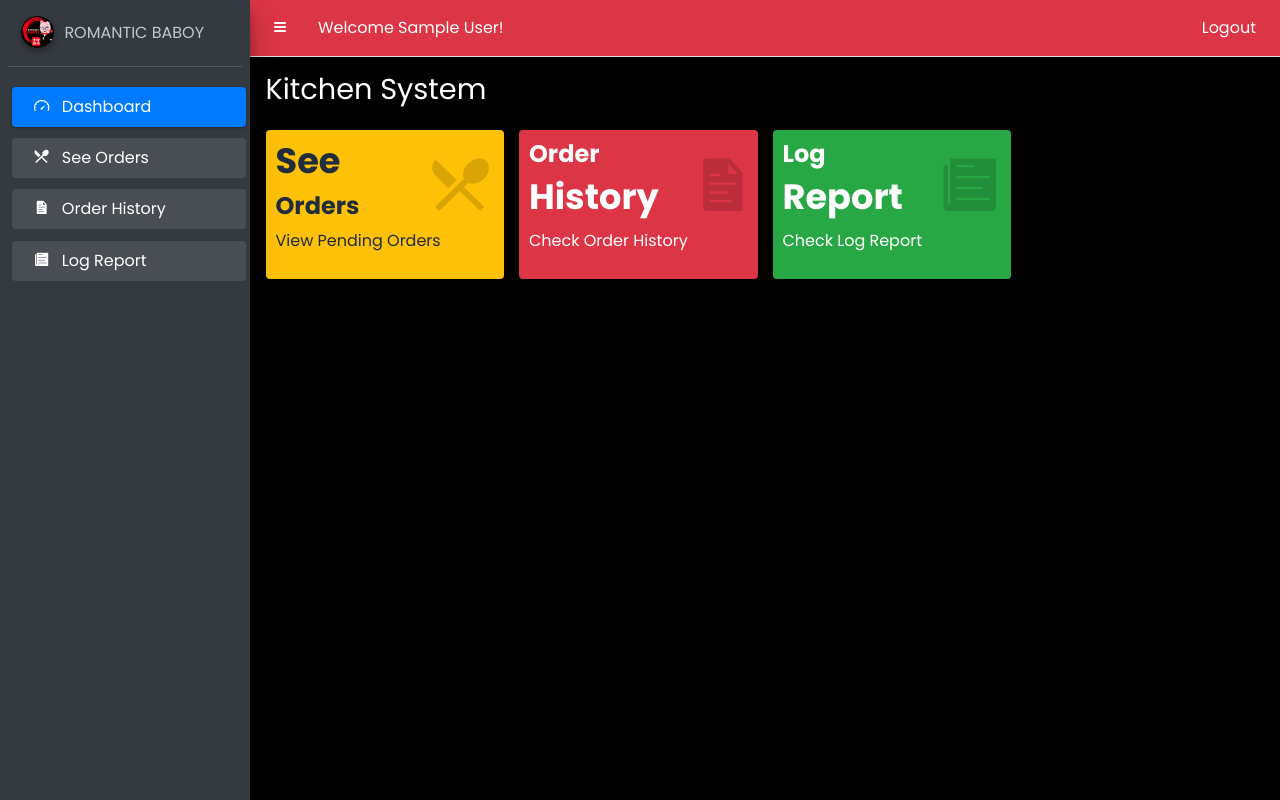
After one commit to ErwinDevotante/rombab, a PHP site: page /rb-kitchen/kitchen-index.php in a window 1280 px wide. The commit adds this page. Run offline with PHP 8.4, Linux system fonts and the light colour scheme; the visitor is signed in with stand-in values (Sample User, id 1); tables that the repository leaves empty or names only in its code hold one stand-in row (values such as "Sample post"); some libraries are stand-ins or nearby versions.

Commit message:
kitchen and cart

```diff
--- a/index.php
+++ b/index.php
@@ -26,7 +26,7 @@ if(isset($_POST["submit"])){
       }
       else if($roles == 3){ //kitchen
         echo '<script type="text/javascript">';
-        echo 'alert("Log-in Sucessfully!");'; echo 'window.location.href = "rb-kitchen/kitchen.php";';
+        echo 'alert("Log-in Sucessfully!");'; echo 'window.location.href = "rb-kitchen/kitchen-index.php";';
         echo '</script>';
       }
       else if($roles == 4){ //table
--- a/rb-admin/manage-appointment.php
+++ b/rb-admin/manage-appointment.php
@@ -75,6 +75,7 @@ include '../conn.php';
                                                             ON users.user_id=appointment.table_id
                                                             WHERE users.user_role = '4'
                                                             ORDER BY users.user_id ASC");
+                    if(mysqli_num_rows($result_tb) > 0){
                     while ($row = mysqli_fetch_array($result_tb)) { ?>
                         <tr>
                             <td> <?php echo $row['name'];
@@ -120,7 +121,7 @@ include '../conn.php';
                             <td class="text-center"><a href="activate-table-edit.php?id=<?php echo $row["user_id"]; ?>&session=0" name="not-available-tbl" type="submit" class="btn btn-warning" >Not Available</a></td>
                         </tr>
                     <?php
-                    }
+                    } }
                     ?>
                 </tbody>
         </table>
--- a/rb-admin/side-bar.php
+++ b/rb-admin/side-bar.php
@@ -1,6 +1,5 @@
 <aside class="main-sidebar sidebar-dark-primary elevation-4">
     <!-- Brand Logo -->
-
 
     <!-- Sidebar -->
     <div class="sidebar">
@@ -10,7 +9,7 @@
           <img src="http://localhost:3000/assets/rombab-logo.png" class="img-circle elevation-2" alt="User Image">
         </div>
         <div class="info">
-          <a href="#" class="d-block">ROMANTIC BABOY</a>
+          <a href="http://localhost:3000/rb-admin/admin-index.php" class="d-block">ROMANTIC BABOY</a>
         </div>
       </div>
 
--- /dev/null
+++ b/rb-kitchen/kitchen-index.php
@@ -0,0 +1,115 @@
+<?php
+$a = 1;
+session_start();
+include '../conn.php';
+  $id = $_SESSION['user_id'];
+	$result = mysqli_query($connection, "SELECT * FROM users where user_id = '$id'");
+	$row = mysqli_fetch_array($result);
+
+?>
+<!DOCTYPE html>
+<html lang="en">
+<head>
+    <meta charset="UTF-8">
+    <meta http-equiv="X-UA-Compatible" content="IE=edge">
+    <meta name="viewport" content="width=device-width, initial-scale=1.0">
+    <title>Romantic Baboy | Kitchen</title>
+    <!--Google Fonts-->
+    <link rel="preconnect" href="https://fonts.googleapis.com">
+    <link rel="preconnect" href="https://fonts.gstatic.com" crossorigin>
+    <link href="https://fonts.googleapis.com/css2?family=Poppins:wght@400;700&display=swap" rel="stylesheet">
+    <!--Icon-->
+    <link rel="icon" type="image/x-icon" href="../../assets/rombab-logo.png">
+    <!-- Ionicons -->
+    <link rel="stylesheet" href="https://code.ionicframework.com/ionicons/2.0.1/css/ionicons.min.css">
+    <!-- Bootstrap -->
+    <link rel="stylesheet" href="../../node_modules/bootstrap/dist/css/bootstrap.min.css">
+    <!-- Theme Style -->
+    <link rel="stylesheet" href="../../style.css">
+    <link rel="stylesheet" href="../../node_modules/admin-lte/css/adminlte.min.css">
+    <!-- overlayScrollbars -->
+    <link rel="stylesheet" href="../../node_modules/overlayScrollbars/css/OverlayScrollbars.min.css">
+    <!-- JQuery -->
+    <script src="../../node_modules/jquery/dist/jquery.min.js"></script>
+    <!-- Bootstrap -->
+    <script src="../../node_modules/bootstrap/dist/js/bootstrap.bundle.min.js"></script>
+    <!-- overlayScrollbars -->
+    <script src="../../node_modules/overlayScrollbars/js/jquery.overlayScrollbars.min.js"></script>
+    <!-- AdminLTE App -->
+    <script src="../../node_modules/admin-lte/js/adminlte.js"></script>
+</head>
+<body class="hold-transition sidebar-mini layout-fixed">
+<div class="wrapper">
+
+    <?php
+    include "top-bar.php";
+    include "side-bar.php";
+    ?>
+
+  <!-- Content Wrapper. Contains page content -->
+  <div class="content-wrapper bg-black">
+    <div class="content-header">
+      <div class="container-fluid">
+        <div class="row mb-2">
+          <div class="col-sm-6">
+            <h1 class="m-0 text-white">Kitchen System</h1>
+          </div>
+        </div>
+      </div>
+    </div>
+
+    <section class="content">
+      <div class="container-fluid">
+        <div class="row">
+
+        <div class="col-lg-3 col-6">
+			    <a href="see-orders.php" class="small-box-footer">
+            <div class="small-box bg-yellow">
+              <div class="inner">
+                <h3>See</h3> <h4 class="font-weight-bold">Orders</h4>
+                <p>View Pending Orders</p>
+              </div>
+              <div class="icon">
+                <i class="ion ion-android-restaurant"></i>
+              </div>
+             </div>
+			    </a>
+        </div>
+
+        <div class="col-lg-3 col-6">
+			    <a href="#" class="small-box-footer">
+            <div class="small-box bg-red">
+              <div class="inner">
+                <h4 class="font-weight-bold">Order</h4>
+                <h3>History</h3><p>Check Order History</p>
+              </div>
+              <div class="icon">
+                <i class="ion ion-document-text"></i>
+              </div>
+            </div>
+			    </a>
+        </div>
+
+        <div class="col-lg-3 col-6">
+			    <a href="#" class="small-box-footer">
+            <div class="small-box bg-green">
+              <div class="inner">
+                <h4 class="font-weight-bold">Log</h4>
+                <h3>Report</h3><p>Check Log Report</p>
+              </div>
+              <div class="icon">
+                <i class="ion ion-ios-paper"></i>
+              </div>
+            </div>
+			    </a>
+        </div>
+
+        </div>
+      </div>
+    </section>
+
+  </div>
+</div>
+
+</body>
+</html>
--- /dev/null
+++ b/rb-kitchen/side-bar.php
@@ -0,0 +1,60 @@
+<aside class="main-sidebar sidebar-dark-primary elevation-4">
+    <!-- Brand Logo -->
+
+    <!-- Sidebar -->
+    <div class="sidebar">
+      <!-- Sidebar user panel (optional) -->
+      <div class="user-panel mt-3 pb-3 mb-3 d-flex">
+        <div class="image">
+          <img src="http://localhost:3000/assets/rombab-logo.png" class="img-circle elevation-2" alt="User Image">
+        </div>
+        <div class="info">
+          <a href="http://localhost:3000/rb-kitchen/kitchen-index.php" class="d-block">ROMANTIC BABOY</a>
+        </div>
+      </div>
+
+      <!-- Sidebar Menu -->
+      <nav class="mt-2">
+        <ul class="nav nav-pills nav-sidebar flex-column" data-widget="treeview" role="menu">
+          <!-- Add icons to the links using the .nav-icon class
+               with font-awesome or any other icon font library -->
+          <li class="nav-item has-treeview menu-open m-1">
+            <a href="http://localhost:3000/rb-kitchen/kitchen-index.php" class="nav-link <?php if($a==1){ echo 'active'; }?>">
+              <i class="ion ion-speedometer nav-icon"></i>
+              <p>
+                Dashboard
+              </p>
+            </a>
+          </li>
+
+		    <li class="nav-item has-treeview menu-open m-1">
+            <a href="see-orders.php" class="nav-link <?php if($a==2){ echo 'active'; }?>">
+               <i class="ion ion-android-restaurant nav-icon"></i>
+              <p>
+               See Orders
+              </p>
+            </a>
+        </li>
+        <li class="nav-item has-treeview menu-open m-1">
+            <a href="#" class="nav-link <?php if($a==3){ echo 'active'; }?>">
+               <i class="ion ion-document-text nav-icon"></i>
+              <p>
+                Order History
+              </p>
+            </a>
+        </li>
+        <li class="nav-item has-treeview menu-open m-1">
+            <a href="#" class="nav-link <?php if($a==4){ echo 'active'; }?>">
+               <i class="ion ion-ios-paper nav-icon"></i>
+              <p>
+                Log Report
+              </p>
+            </a>
+        </li>
+
+        </ul>
+      </nav>
+      <!-- /.sidebar-menu -->
+    </div>
+    <!-- /.sidebar -->
+  </aside>
--- /dev/null
+++ b/rb-kitchen/top-bar.php
@@ -0,0 +1,20 @@
+<nav class="main-header navbar navbar-expand navbar-white navbar-light bg-red">
+    <!-- Left navbar links -->
+    <ul class="navbar-nav">
+      <li class="nav-item">
+        <a class="nav-link" data-widget="pushmenu"><i class="ion ion-navicon-round text-white"></i></a>
+      </li>
+      <li class="nav-item d-none d-sm-inline-block">
+          <a class="nav-link text-white">Welcome <?php echo $row['name'] ?>!</a>
+      </li>
+    </ul>
+
+    <!-- Right navbar links -->
+    <ul class="navbar-nav ml-auto">
+      <li class="nav-item">
+        <a class="nav-link text-white" href="..\..\..\log-out.php">
+         Logout
+        </a>
+      </li>
+    </ul>
+  </nav>
```
Also changed, not shown: rb-kitchen/see-orders.php (added, +70 -0 lines), rb-table/menus/cart.php (+114 -0 lines), rb-table/menus/navbar.php (+10 -2 lines), rb-table/menus/samgyupsal.php (+31 -2 lines), rb-kitchen/kitchen.php (deleted), rb-table/menus/checkout.php (added).
